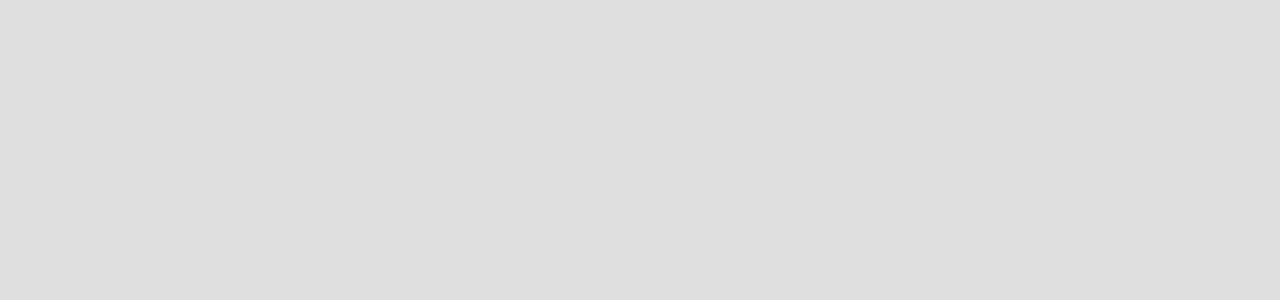
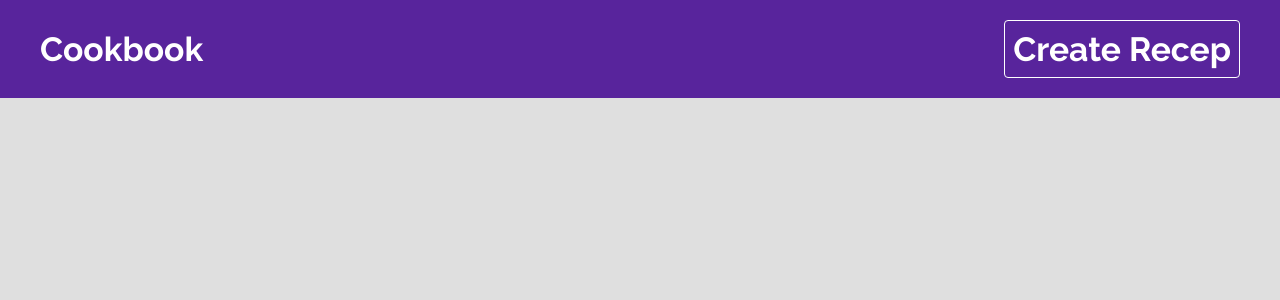
Before and after one commit to kalamarcin/cookbook, a React (Create React App) app: page /recipes/1 in a window 1280 px wide. Before the commit this address had no page. Shown: the top 300 px of the page. Built offline with nearby package versions, Linux system fonts and the light colour scheme.

Commit message:
first css

```diff
--- a/src/App.js
+++ b/src/App.js
@@ -1,7 +1,8 @@
-import {Route, Routes} from 'react-router-dom'
+import { Route, Routes } from 'react-router-dom'
 
 //styles
 import './App.css'
+import Navbar from './components/Navbar'
 
 // page components
 import Create from './pages/create/Create'
@@ -12,6 +13,7 @@ import Search from './pages/search/Search'
 const App = () => {
 	return (
 		<div className="App">
+			<Navbar />
 			<Routes>
 				<Route path="/" element={<Home />} />
 				<Route path="/create" element={<Create />} />
--- /dev/null
+++ b/src/components/Navbar.css
@@ -0,0 +1,28 @@
+.navbar {
+    background: #58249c;
+    padding: 20px;
+    color: #fff;
+  }
+  .navbar nav {
+    display: flex;
+    align-items: center;
+    max-width: 1200px;
+    margin: 0 auto;
+  }
+  .navbar a.brand {
+    margin-right: auto;
+    color: #fff;
+    text-decoration: none;
+  }
+  .navbar a:last-child {
+    color: #fff;
+    text-decoration: none;
+    margin-left: 40px;
+    padding: 8px;
+    border: 1px solid #fff;
+    border-radius: 4px;
+  }
+  .navbar a:last-child:hover {
+    background: #fff;
+    color: #333;
+  }
--- /dev/null
+++ b/src/components/Navbar.js
@@ -0,0 +1,20 @@
+// style
+import { Link } from 'react-router-dom'
+import './Navbar.css'
+
+const Navbar = () => {
+	return (
+		<div className="navbar">
+			<nav>
+				<Link to="/" className='brand'>
+					<h1>Cookbook</h1>
+				</Link>
+				<Link to="/create">
+					<h1>Create Recep</h1>
+				</Link>
+			</nav>
+		</div>
+	)
+}
+
+export default Navbar
```
